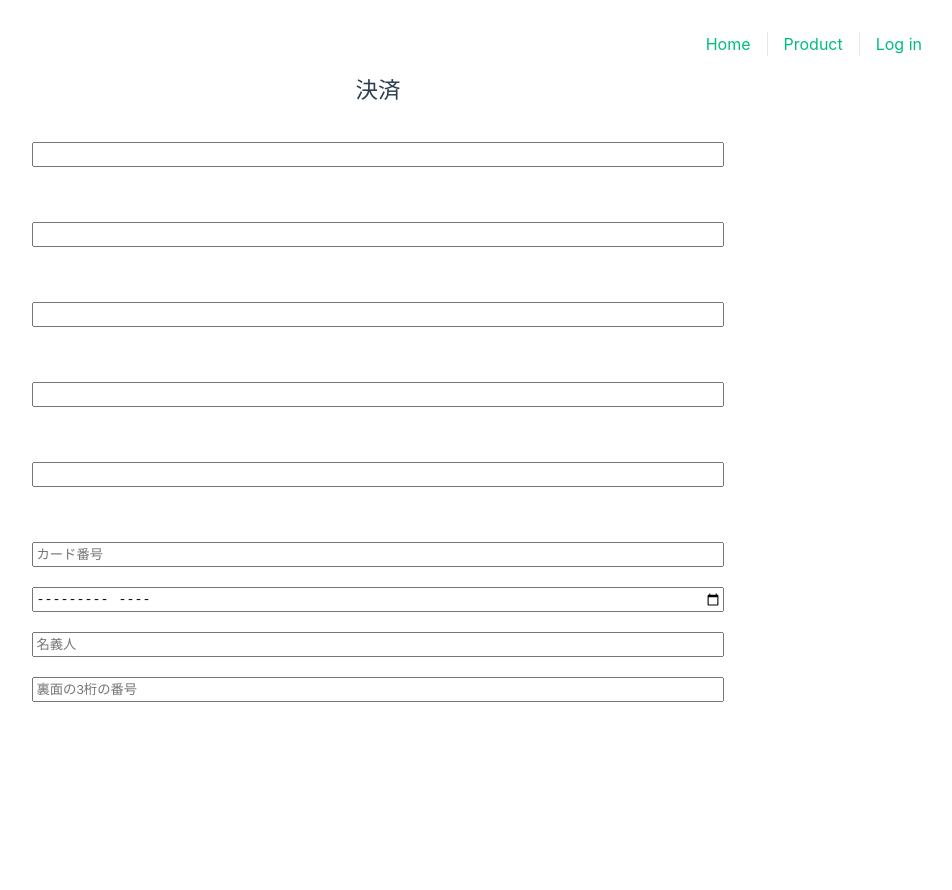
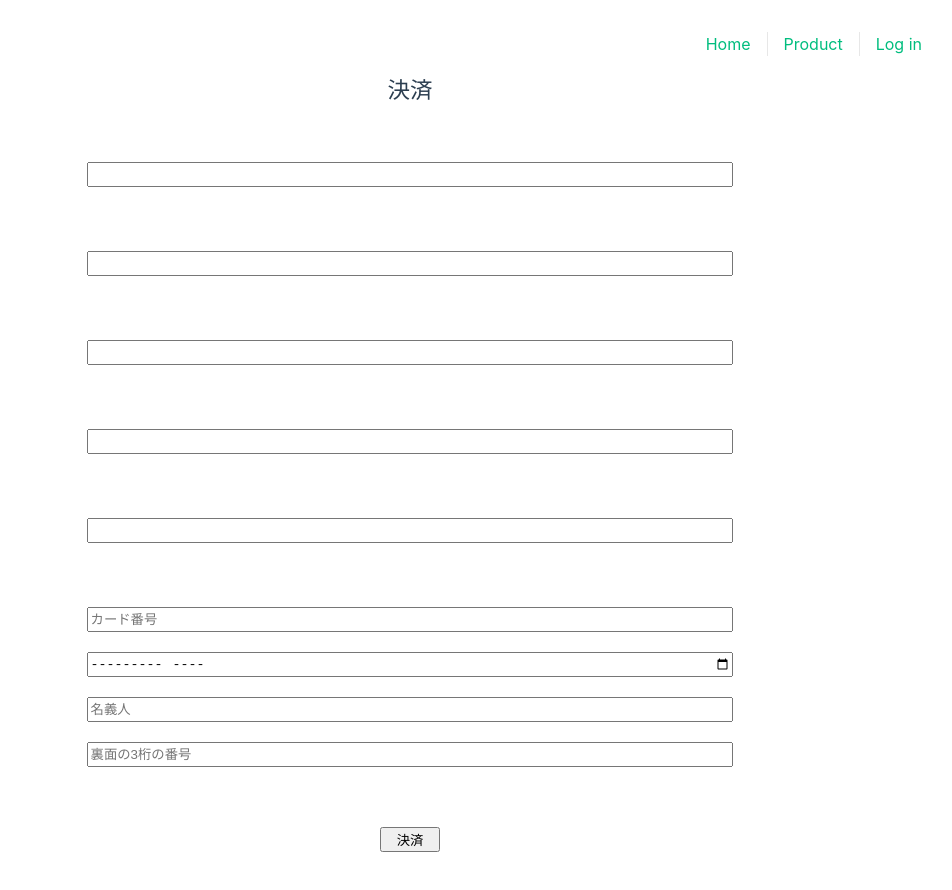
Before and after one commit to KazuhiroTakahashi96/Vue3-PreEmployment-Training, a Vue app in the folder vue3-routing-validating/: page /payment in a window 1280 px wide. Shown: the top 890 px of the page, without its empty margins (230-1182 px from the left). Before the commit the page ends 800 px from the top, so only its background shows below. Built offline with nearby package versions, Linux system fonts and the light colour scheme.

Commit message:
paymentCompletedページの作成

```diff
--- a/vue3-routing-validating/src/router/index.ts
+++ b/vue3-routing-validating/src/router/index.ts
@@ -22,7 +22,6 @@ const router = createRouter({
       name: "admin",
       component: () => import("../views/AdminView.vue"),
     },
-
     {
       path: "/product",
       name: "product",
@@ -33,6 +32,11 @@ const router = createRouter({
       name: "payment",
       component: () => import("../views/PaymentView.vue"),
     },
+    {
+      path: "/payment/Completed",
+      name: "paymentCompleted",
+      component: () => import("../views/PaymentCompletedView.vue"),
+    },
   ],
 });
 
--- /dev/null
+++ b/vue3-routing-validating/src/views/PaymentCompletedView.vue
@@ -0,0 +1,22 @@
+<template>
+  <div class="container">
+    <p>決済が完了しました。</p>
+    <p>またのご利用、お待ちしております。</p>
+    <RouterLink to="/">ホームに戻る</RouterLink>
+  </div>
+</template>
+
+<script setup lang="ts">
+import { RouterLink } from "vue-router";
+</script>
+
+<style scoped>
+div {
+  margin: 100px;
+  text-align: center;
+  font-size: 30px;
+}
+p {
+  line-height: 2;
+}
+</style>
--- a/vue3-routing-validating/src/views/PaymentView.vue
+++ b/vue3-routing-validating/src/views/PaymentView.vue
@@ -49,10 +49,16 @@
       <input type="text" name="card" placeholder="名義人" />
       <input type="text" name="card" placeholder="裏面の3桁の番号" />
     </div>
+    <div>
+      <RouterLink to="/payment/completed">
+        <button type="button">決済</button>
+      </RouterLink>
+    </div>
   </div>
 </template>
 
 <script setup lang="ts">
+import { RouterLink } from "vue-router";
 import { useField, useForm } from "vee-validate";
 import * as yup from "yup";
 
@@ -90,12 +96,9 @@ h2 {
 }
 .container {
   text-align: center;
-  height: 90vh;
-  width: 90vw;
 }
 .container > div {
-  /* margin: 30px; */
-  height: 10vh;
+  margin: 20px;
 }
 label {
   margin: 0 10px;
@@ -103,7 +106,7 @@ label {
 }
 input {
   margin: 10px;
-  width: 60%;
+  width: 55%;
   height: 25px;
 }
 p {
@@ -111,4 +114,8 @@ p {
   color: red;
   font-size: 15px;
 }
+button {
+  margin: 30px;
+  width: 60px;
+}
 </style>
```
